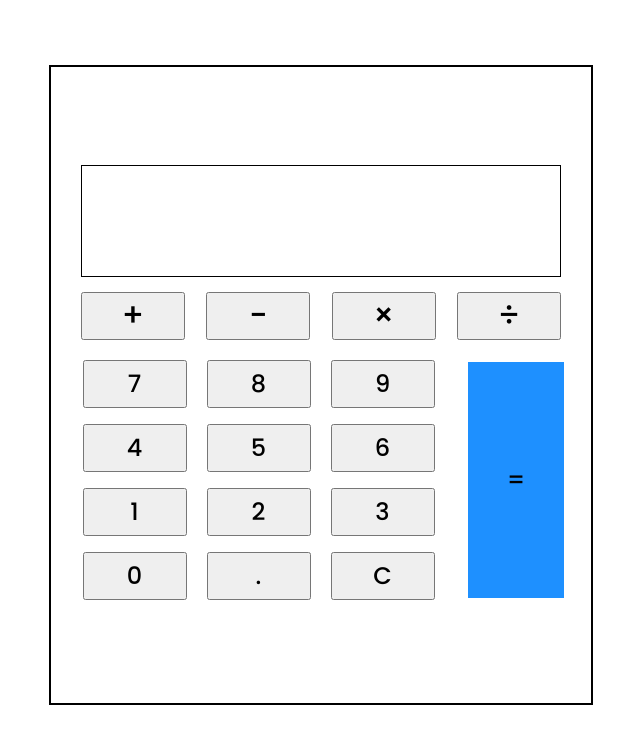
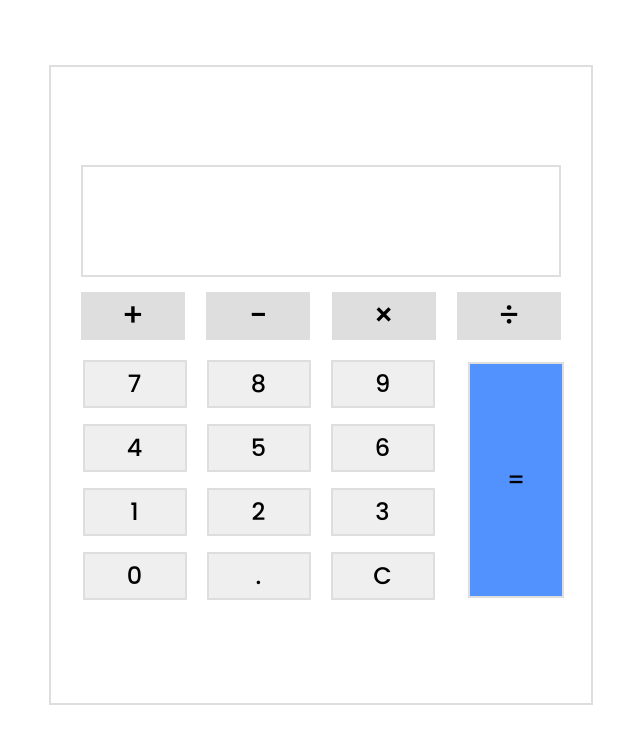
Before and after one commit to vmeghna/week-two-pro, a plain HTML site: page calculator-week-two/index.html in a window 1280 px wide. Shown: the whole page, without its empty margins (319-959 px from the left). Drawn offline with Linux system fonts and the light colour scheme.

Commit message:
calci replica html and css part is done

```diff
--- a/calculator-week-two/styles/style.css
+++ b/calculator-week-two/styles/style.css
@@ -4,12 +4,12 @@
   padding: 0;
   box-sizing: border-box;
 }
-:root {
-  --clr-white: #ffff;
+/* :root {
+  --clr-bac: #ffff;
   --clr-grey: rgba(187, 179, 179, 0.867);
   --clr-blue: dodgerblue;
   --clr-half: oldlace;
-}
+} */
 html {
   font-size: 16px;
 }
@@ -22,6 +22,10 @@ body {
   height: 100vh;
   overflow: hidden;
 }
+button {
+  border: 2px solid #dfdede;
+  cursor: pointer;
+}
 .main {
   width: 34rem;
   height: 80%;
@@ -29,14 +33,14 @@ body {
   flex-direction: column;
   justify-content: center;
   align-items: center;
-  border: 2px solid black;
+  border: 2px solid #dfdede;
   margin-top: 65px;
 }
 .inputs {
   width: 30rem;
   height: 7rem;
   display: flex;
-  border: 1px solid black;
+  border: 2px solid #dfdede;
   margin-top: -10px;
 }
 /* button {
@@ -55,7 +59,9 @@ body {
   width: 6.5rem;
   height: 3rem;
   font-size: 2rem;
+  background-color: #dfdede;
 }
+
 .numbers {
   width: 22rem;
   height: 4rem;
@@ -91,6 +97,6 @@ body {
   width: 6rem;
   height: 14.7rem;
   font-size: 1.5rem;
-  background-color: var(--clr-blue);
-  border-style: none;
+  background-color: #5292ff;
+  /* border-style: none; */
 }
```
Also changed, not shown: calculator-week-two/index.html (+0 -1 lines).
